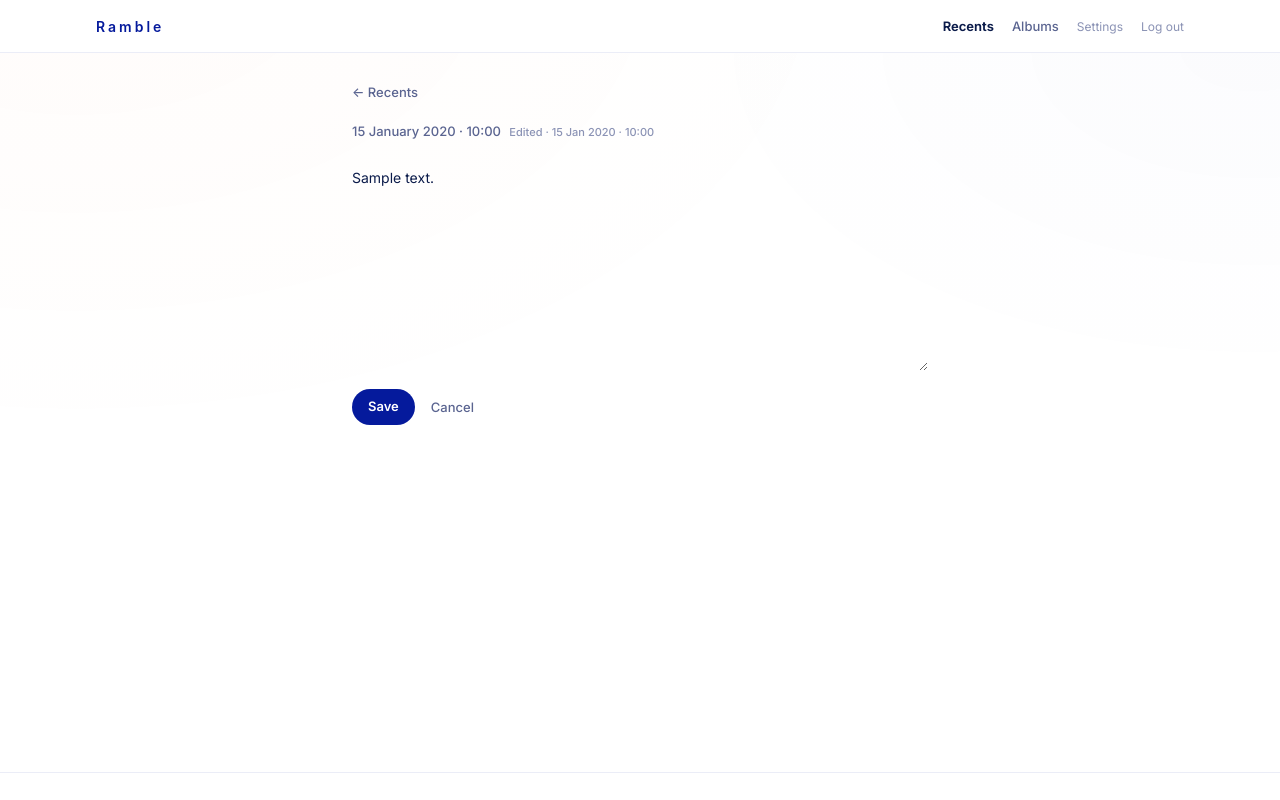
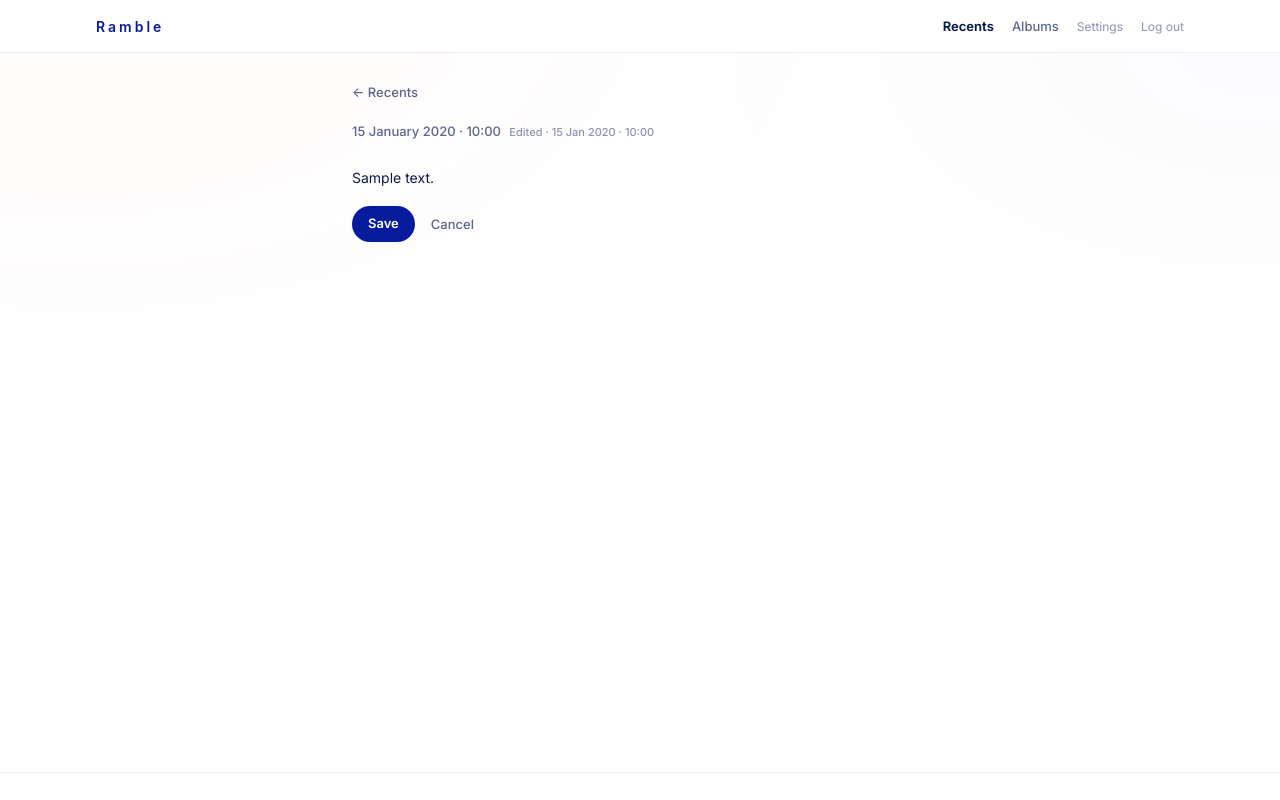
Before and after one commit to RoyKeane94/Ramble, a Django app: page /notes/00000000-0000-0000-0000-000000000001/?edit=1 in a window 1280 px wide. Run offline with Django 5.2, Linux system fonts and the light colour scheme; a user stored in the database is signed in; tables that the repository leaves empty hold one stand-in row (values such as "Sample post"); parts of the project's set-up code (start-up, migrations or seed data) failed here and were passed over.

Commit message:
Fixed the edit box size

```diff
--- a/static/css/ramble.css
+++ b/static/css/ramble.css
@@ -1062,7 +1062,7 @@ a.frame:focus-visible {
 .take-text-edit {
   display: block;
   width: 100%;
-  min-height: 180px;
+  min-height: 0;
   margin: 0;
   padding: 0;
   border: 0;
@@ -1072,7 +1072,8 @@ a.frame:focus-visible {
   line-height: 1.45;
   color: var(--ink);
   font-family: inherit;
-  resize: vertical;
+  resize: none;
+  overflow: hidden;
   outline: none;
 }
 
--- a/templates/notes/detail.html
+++ b/templates/notes/detail.html
@@ -93,7 +93,7 @@
     <form method="post" action="{% url 'notes:edit' note.id %}" class="take-edit-form">
       {% csrf_token %}
       <article class="take-body">
-        <textarea name="text" class="take-text take-text-edit" rows="10" autofocus>{{ note.display_text }}</textarea>
+        <textarea name="text" class="take-text take-text-edit" rows="1" autofocus>{{ note.display_text }}</textarea>
       </article>
       <div class="take-edit-actions">
         <button type="submit" class="btn btn-primary">Save</button>
@@ -129,6 +129,15 @@
 
 {% block extra_js %}
 <script>
+  document.querySelectorAll(".take-text-edit").forEach((textarea) => {
+    const resize = () => {
+      textarea.style.height = "auto";
+      textarea.style.height = `${textarea.scrollHeight}px`;
+    };
+    resize();
+    textarea.addEventListener("input", resize);
+  });
+
   document.querySelectorAll("[data-copy-target]").forEach((button) => {
     button.addEventListener("click", async () => {
       const source = document.getElementById(button.dataset.copyTarget);
```
Also changed, not shown: 1 other file.
